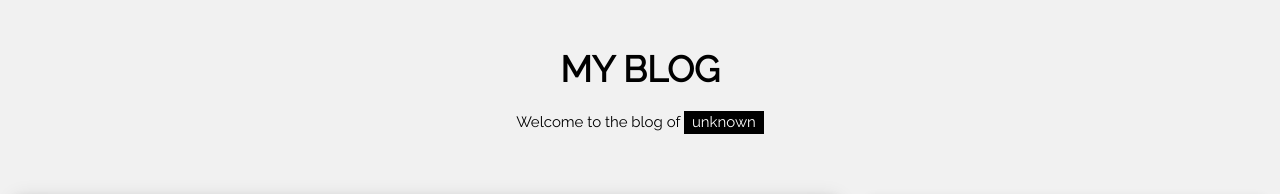
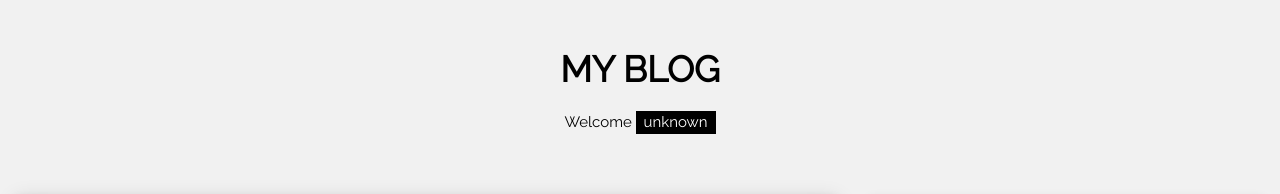
Before and after one commit to tomyumtest/prasowkaZAzji, a plain HTML site: page index.html in a window 1280 px wide. Shown: the top 194 px of the page. Drawn offline with nearby package versions, Linux system fonts and the light colour scheme.

Commit message:
some changes

```diff
--- a/index.html
+++ b/index.html
@@ -17,7 +17,7 @@ and is wrapped around the whole page content, except for the footer in this exam
 <!-- Header -->
 <header class="w3-container w3-center w3-padding-32">
   <h1><b>MY BLOG</b></h1>
-  <p>Welcome to the blog of <span class="w3-tag">unknown</span></p>
+  <p>Welcome <span class="w3-tag">unknown</span></p>
 </header>
 
 <!-- Grid -->
```
